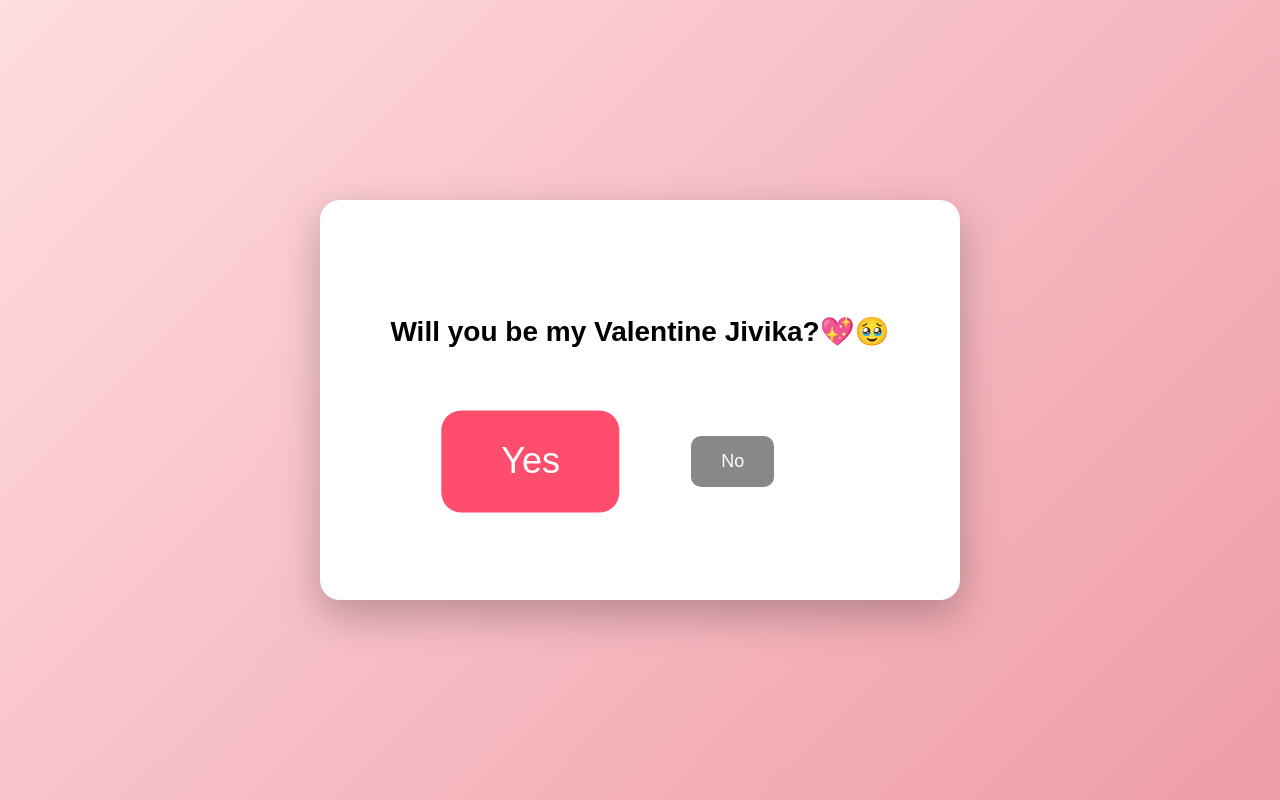
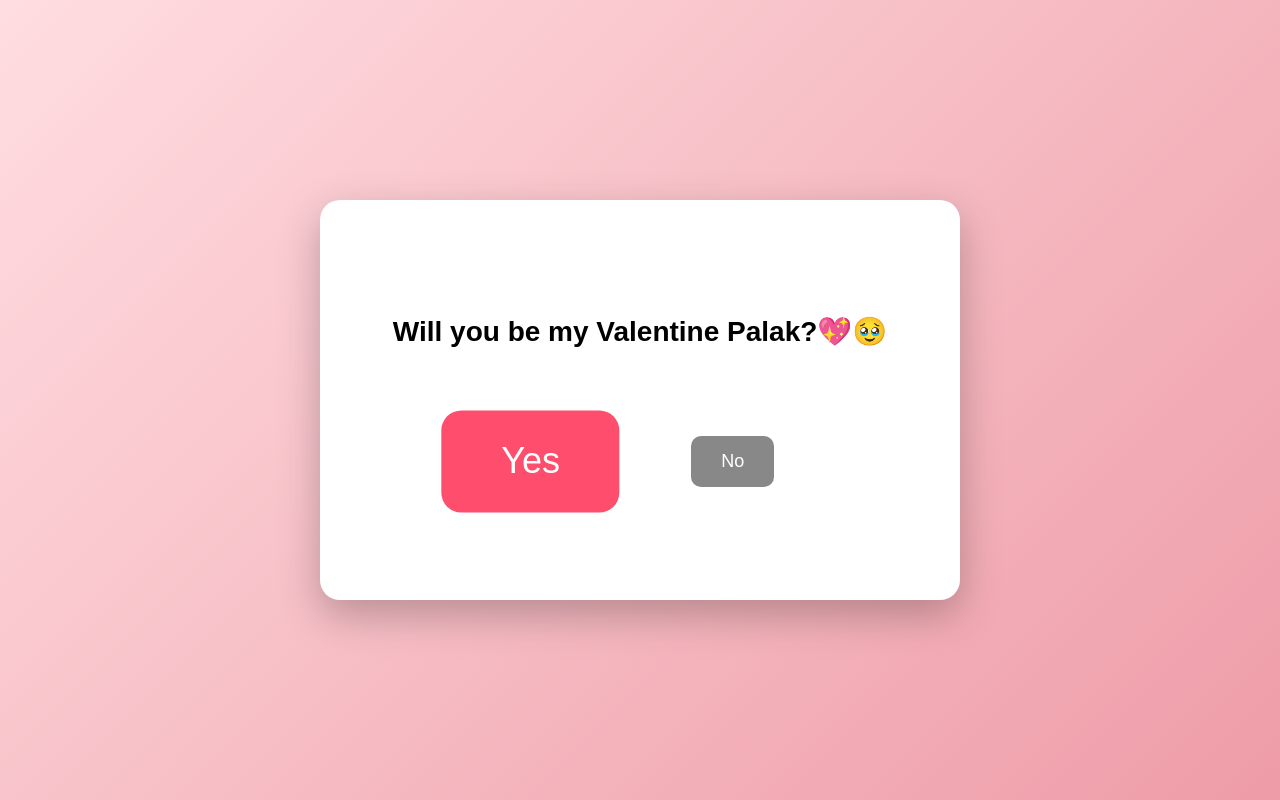
Before and after one commit to Vaibhavkumar5158/valentine-app, a plain HTML site: page index.html in a window 1280 px wide. Drawn offline with Linux system fonts and the light colour scheme.

Commit message:
Update index.html

```diff
--- a/index.html
+++ b/index.html
@@ -103,7 +103,7 @@
 <body>
 
 <div class="box" id="box">
-    <h2 id="question">Will you be my Valentine Jivika?💖🥹</h2>
+    <h2 id="question">Will you be my Valentine Palak?💖🥹</h2>
     <div class="buttons">
         <button id="yesBtn">Yes</button>
         <button id="noBtn">No</button>
```
